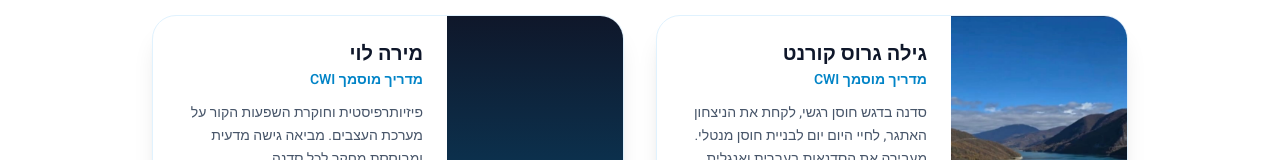
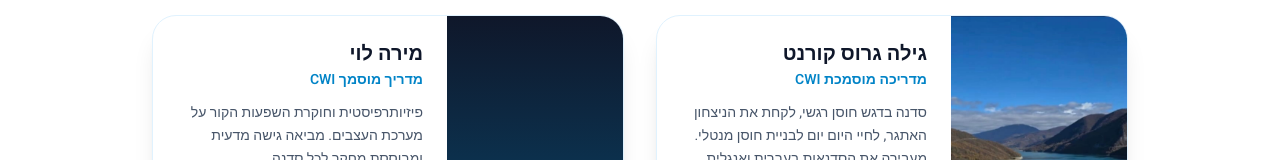
Before and after one commit to ritzabilu-jpg/ICING, a Next.js app: page /instructors in a window 1280 px wide. Shown: the part 370-530 px from the top of the page. Built offline with nearby package versions, Linux system fonts and the light colour scheme; what tailwindcss-rtl would draw is missing.

Commit message:
Show מדריכה for female instructors (Gila Gross)

```diff
--- a/src/app/instructors/page.tsx
+++ b/src/app/instructors/page.tsx
@@ -20,6 +20,7 @@ const DEMO_INSTRUCTORS: Instructor[] = [
     specialties: ['חוסן רגשי', 'חוסן מנטלי', 'טכניקות נשימה', 'הידרותרפיסטית', 'מוסמכת וואטסו', 'מדריכת שחיה', 'מדריכת אקווה ג\'ים'],
     certifications: ['הידרותרפיסטית מוסמכת', 'CWI Instructor Certified'],
     quote: 'בין השקט של הקרח לעוצמה של הגוף, לבנות חוסן מנטלי, שקט פנימי ואנרגיה חדשה.',
+    female: true,
   },
   {
     id: '2',
--- a/src/components/InstructorCard.tsx
+++ b/src/components/InstructorCard.tsx
@@ -34,7 +34,7 @@ export default function InstructorCard({ instructor }: InstructorCardProps) {
         <div className="p-6 flex flex-col flex-1">
           <div className="mb-3">
             <h3 className="text-xl font-black text-navy-900 mb-0.5">{instructor.name}</h3>
-            <p className="text-ice-600 text-sm font-semibold">מדריך מוסמך CWI</p>
+            <p className="text-ice-600 text-sm font-semibold">{instructor.female ? 'מדריכה מוסמכת CWI' : 'מדריך מוסמך CWI'}</p>
           </div>
 
           {instructor.bio && (
--- a/src/types/index.ts
+++ b/src/types/index.ts
@@ -12,6 +12,7 @@ export interface Instructor {
   quote?: string;
   facebook_url?: string;
   phone?: string;
+  female?: boolean;
   created_at?: string;
 }
 
```
